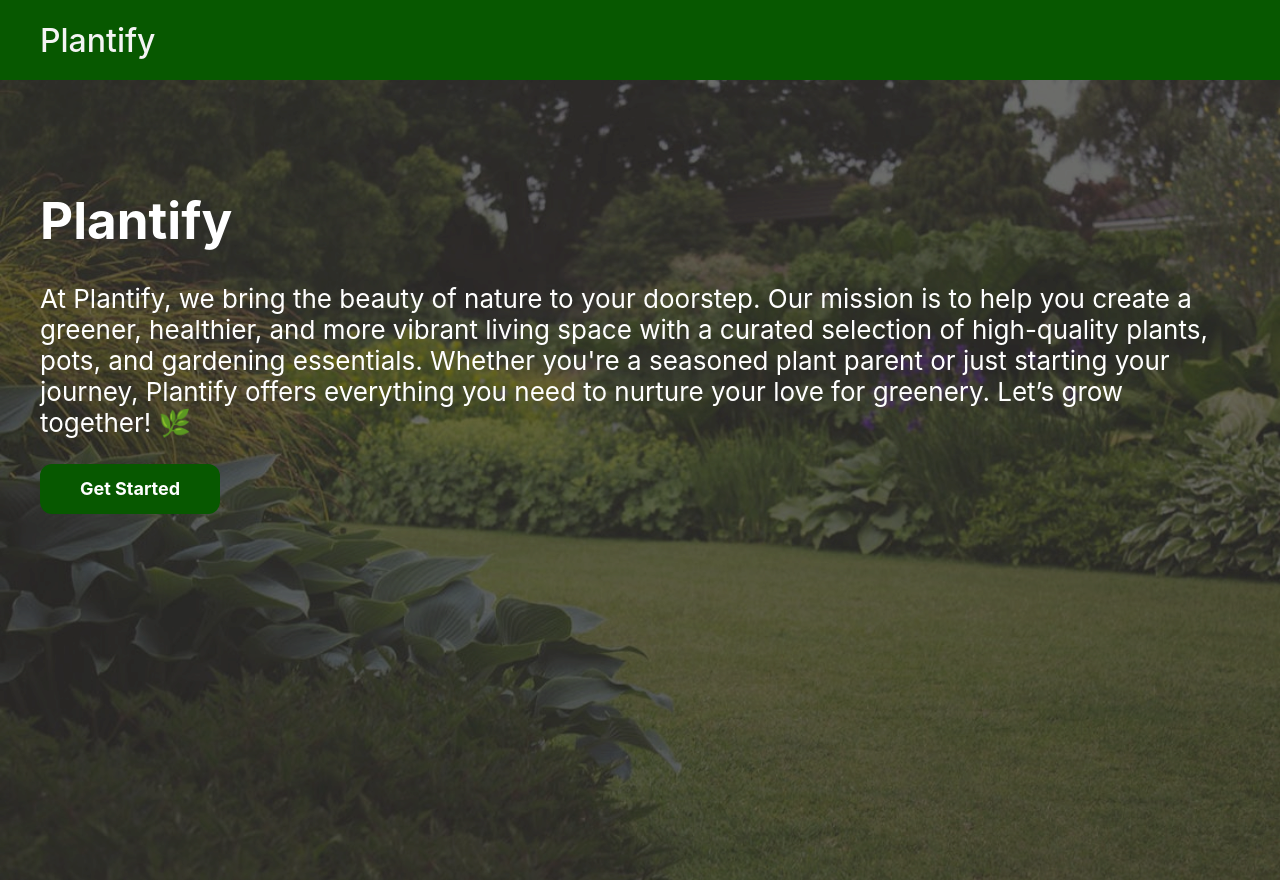
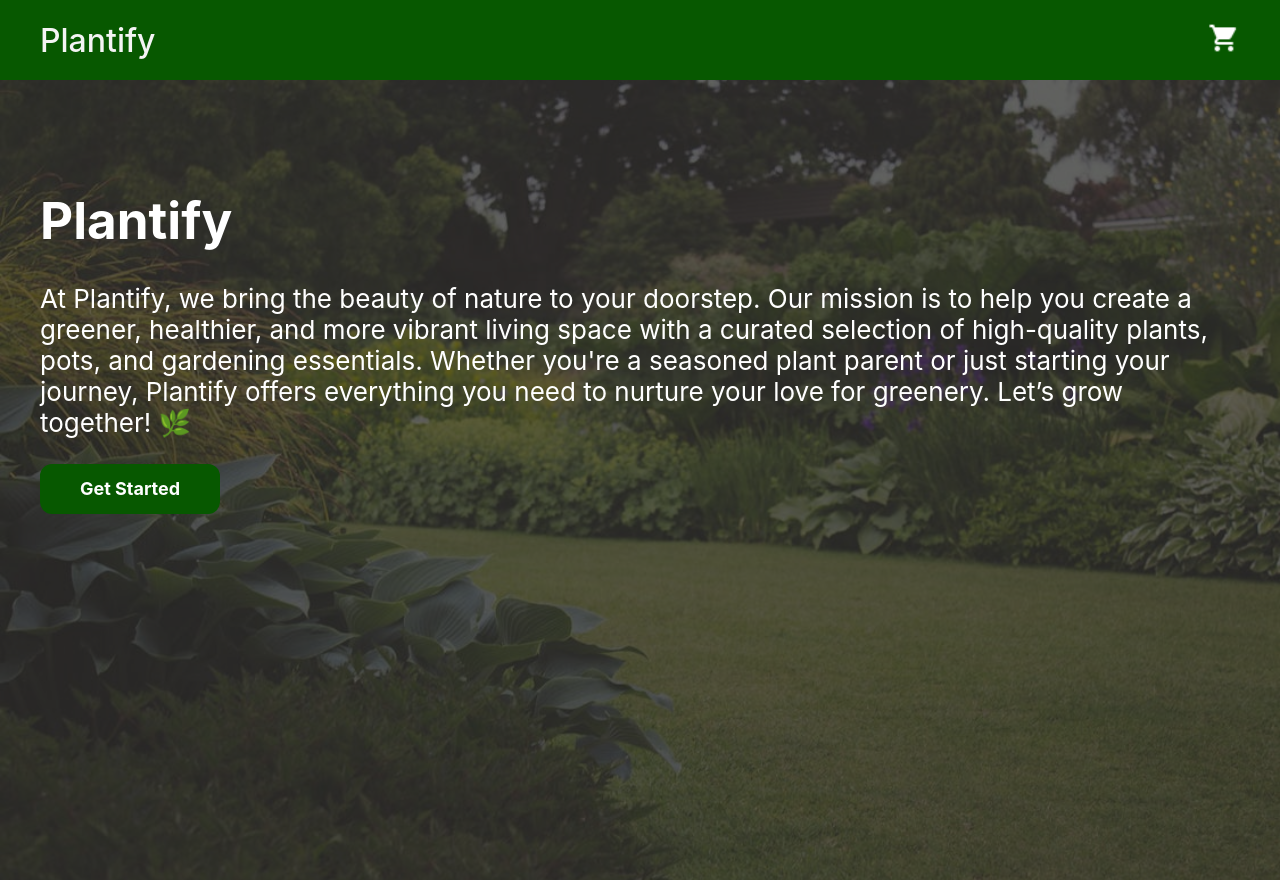
Before and after one commit to Hitallo-moreira/techbits, a React (Vite) app: page / in a window 1280 px wide. Built offline with nearby package versions, Linux system fonts and the light colour scheme.

Commit message:
add product page and router

```diff
--- a/package.json
+++ b/package.json
@@ -11,7 +11,8 @@
   },
   "dependencies": {
     "react": "^18.3.1",
-    "react-dom": "^18.3.1"
+    "react-dom": "^18.3.1",
+    "react-router-dom": "^7.0.2"
   },
   "devDependencies": {
     "@eslint/js": "^9.15.0",
--- a/src/App.jsx
+++ b/src/App.jsx
@@ -1,11 +1,16 @@
 import Header from './components/Header/Header';
-import LandingPage from './pages/LandingPage';
+import LandingPage from './pages/LandingPage/LandingPage';
+import ProductPage from './pages/Product/ProductPage';
+import { BrowserRouter as Router, Routes, Route } from 'react-router-dom';
 function App() {
   return (
-    <>
-      <Header/>
-      <LandingPage />
-    </>
+    <Router>
+      <Header />
+      <Routes>
+        <Route path="/" element={<LandingPage />} />
+        <Route path="/products" element={<ProductPage />} />
+      </Routes>
+    </Router>
   )
 }
 
--- a/src/components/Header/Header.jsx
+++ b/src/components/Header/Header.jsx
@@ -1,10 +1,16 @@
 import React from 'react';
 import './header.css';
+import cart from '../../../public/cart.png';
 export default function Header() {
   return (
     <header>
-        <div className='container'>
+        <div className='header-container'>
+          <div>
             <span>Plantify</span>
+          </div>
+            <div>
+              <img src={cart} alt="minicart" />
+            </div>
         </div>
     </header>
   )
--- a/src/components/Header/header.css
+++ b/src/components/Header/header.css
@@ -11,3 +11,17 @@ header {
         font-weight: 500;
     }
 }
+
+.header-container {
+    display: flex;
+    align-items: center;
+    justify-content: space-between;
+    width: 100%;
+    padding: 0 40px;
+}
+
+.header-container img {
+    height: auto;
+    width: 32px;
+    cursor: pointer;
+}
--- a/src/pages/LandingPage.jsx
+++ b/src/pages/LandingPage/LandingPage.jsx
@@ -1,13 +1,20 @@
 import React from 'react';
+import { useNavigate } from 'react-router-dom';
 import './landing.css';
 
 export default function LandingPage() {
+  const navigate = useNavigate();
+
+  const handleGetStarted = () => {
+    navigate('/products');
+  };
+
   return (
     <div className='container content'>
       <div className="about">
         <h1>Plantify</h1>
         <p>At Plantify, we bring the beauty of nature to your doorstep. Our mission is to help you create a greener, healthier, and more vibrant living space with a curated selection of high-quality plants, pots, and gardening essentials. Whether you're a seasoned plant parent or just starting your journey, Plantify offers everything you need to nurture your love for greenery. Let’s grow together! 🌿</p>
-          <button>Get Started</button>
+          <button onClick={handleGetStarted}>Get Started</button>
       </div>
     </div>
   )
--- a/src/pages/landing.css
+++ b/src/pages/LandingPage/landing.css
@@ -5,10 +5,10 @@
     left: 0;
     width: 100%;
     height: 100%;
-    background-image: url('../assets/background.jpg');
+    background-image: url('../../assets/background.jpg');
     background-size: cover;
     background-position: center;
-    opacity: 0.2;
+    opacity: 0.3;
     z-index: 0;
 }
 
--- /dev/null
+++ b/src/pages/Product/ProductPage.jsx
@@ -0,0 +1,50 @@
+import React from 'react'
+import './product-page.css';
+export default function Product() {
+    const plants = [
+        { id: 1, name: 'Snake Plant', price: '$15', category: 'Low Light', thumbnail: 'https://images.unsplash.com/photo-1615882982047-bd787b991e8b' },
+        { id: 2, name: 'Peace Lily', price: '$20', category: 'Low Light', thumbnail: 'https://images.unsplash.com/photo-1612975987568-ef8043b1b75d' },
+        { id: 7, name: 'Calathea', price: '$22', category: 'Low Light', thumbnail: 'https://images.unsplash.com/photo-1610564550756-4db59e26c39f' },
+        { id: 8, name: 'Chinese Evergreen', price: '$18', category: 'Low Light', thumbnail: 'https://images.unsplash.com/photo-1591016442292-e427fa16f424' },
+        { id: 3, name: 'Spider Plant', price: '$12', category: 'Air Purifying', thumbnail: 'https://images.unsplash.com/photo-1607408310823-71c1ec128ef6' },
+        { id: 4, name: 'Areca Palm', price: '$25', category: 'Air Purifying', thumbnail: 'https://images.unsplash.com/photo-1599702229863-3e21b899a3ae' },
+        { id: 9, name: 'Boston Fern', price: '$14', category: 'Air Purifying', thumbnail: 'https://images.unsplash.com/photo-1580934016285-417a38d3df72' },
+        { id: 10, name: 'Rubber Plant', price: '$20', category: 'Air Purifying', thumbnail: 'https://images.unsplash.com/photo-1603409248886-8c380fe885d2' },
+        { id: 5, name: 'Pothos', price: '$10', category: 'Easy Care', thumbnail: 'https://images.unsplash.com/photo-1598282915500-439baea66a27' },
+        { id: 6, name: 'ZZ Plant', price: '$18', category: 'Easy Care', thumbnail: 'https://images.unsplash.com/photo-1612963571044-ccad33f5f45b' },
+        { id: 11, name: 'Jade Plant', price: '$16', category: 'Easy Care', thumbnail: 'https://images.unsplash.com/photo-1602840824311-8cfc4eae11b4' },
+        { id: 12, name: 'Lucky Bamboo', price: '$12', category: 'Easy Care', thumbnail: 'https://images.unsplash.com/photo-1612345047084-f6e8a60f2452' },
+    ];
+
+    const PlantCategory = ({ category, plants }) => (
+        <div className='product-container'>
+            <h2>{category}</h2>
+            <div className='card'>
+                {plants.map((plant) => (
+                    <div key={plant.id} style={{ border: '1px solid #ccc', padding: '16px', borderRadius: '8px' }}>
+                        <img src={plant.thumbnail} alt={plant.name} style={{ width: '100px', height: '100px', objectFit: 'cover' }} />
+                        <h3>{plant.name}</h3>
+                        <p>{plant.price}</p>
+                        <button style={{ marginTop: '8px', padding: '8px 12px', background: '#28a745', color: 'white', border: 'none', borderRadius: '4px', cursor: 'pointer' }}>
+                            Add to Cart
+                        </button>
+                    </div>
+                ))}
+            </div>
+        </div>
+    );
+
+    const categories = ['Low Light', 'Air Purifying', 'Easy Care'];
+    return (
+        <div style={{ padding: '0 40px', fontFamily: 'Arial, sans-serif' }}>
+            <h1 style={{ position: 'relative', zIndex: '1', color: '#fff' }}>Our Houseplants</h1>
+            {categories.map((category) => (
+                <PlantCategory
+                    key={category}
+                    category={category}
+                    plants={plants.filter((plant) => plant.category === category)}
+                />
+            ))}
+        </div>
+    )
+}
--- /dev/null
+++ b/src/pages/Product/product-page.css
@@ -0,0 +1,25 @@
+.product-container {
+    margin-top: 3rem;
+    position: relative;
+    z-index: 1;
+    color: #000;
+}
+
+.product-container h2 {
+    color: #fff;
+}
+
+.card {
+    display: flex;
+    gap: 50px;
+}
+
+.card div {
+    background-color: #f4f4f4;
+    width: 200px;
+}
+
+.card button {
+    height: 40px;
+    width: 100%;
+}
```
Also changed, not shown: public/cart.png (added), 1 other file (tests, documents, lock files or other folders).
